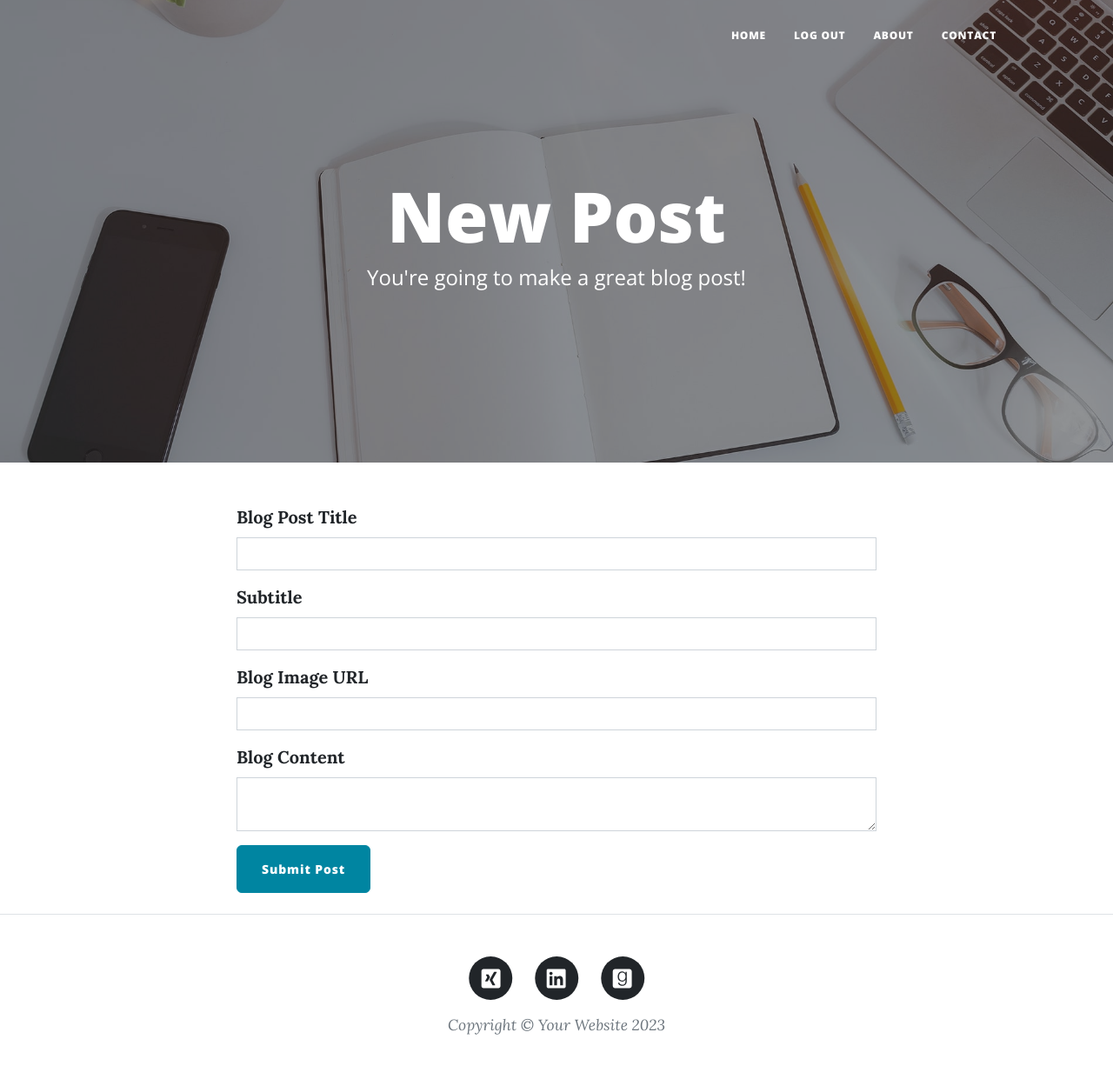
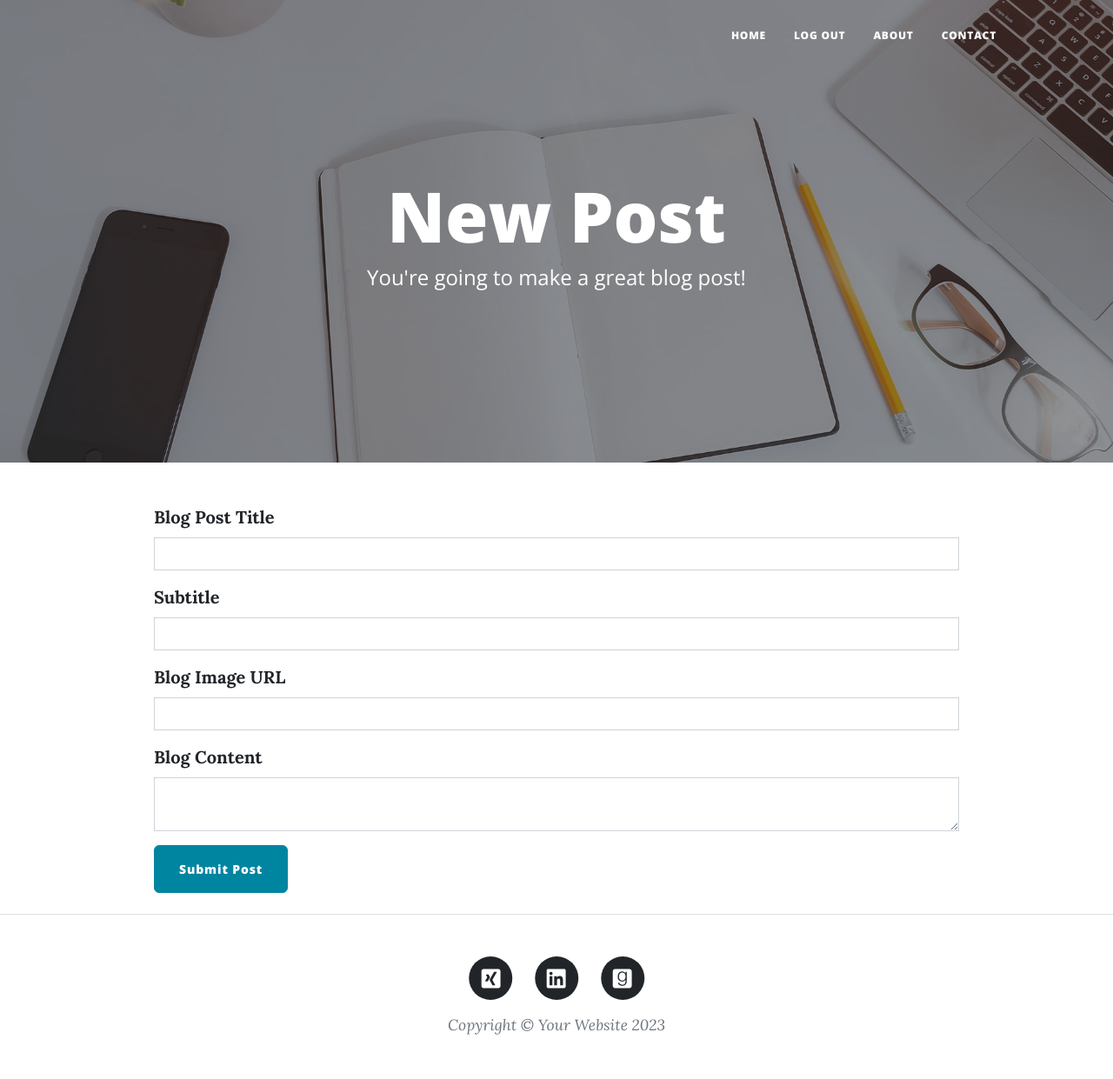
Before and after one commit to scaix/day-71-blog-deployment, a Flask app: page /new-post in a window 1280 px wide. Shown: the whole page at 87% size. Run offline with Flask 3, Linux system fonts and the light colour scheme; the visitor is signed in with stand-in values (Sample User, id 1); some libraries are stand-ins or nearby versions.

Commit message:
Extended width of text on post and make posts

```diff
--- a/templates/make-post.html
+++ b/templates/make-post.html
@@ -9,7 +9,7 @@
 >
   <div class="container position-relative px-4 px-lg-5">
     <div class="row gx-4 gx-lg-5 justify-content-center">
-      <div class="col-md-10 col-lg-8 col-xl-7">
+      <div class="col-md-10 col-lg-10 col-xl-10">
         <div class="page-heading">
           {% if is_edit: %}
           <h1>Edit Post</h1>
@@ -28,7 +28,7 @@
 <main class="mb-4">
   <div class="container">
     <div class="row">
-      <div class="col-lg-8 col-md-10 mx-auto">
+      <div class="col-lg-10 col-md-10 mx-auto">
         {{ ckeditor.load() }}
         {{ ckeditor.config(name='body') }}
         {{ render_form(form, novalidate=True, button_map={"submit": "primary"}) }}
--- a/templates/post.html
+++ b/templates/post.html
@@ -5,7 +5,7 @@
 <header class="masthead" style="background-image: url('{{post.img_url}}')">
   <div class="container position-relative px-4 px-lg-5">
     <div class="row gx-4 gx-lg-5 justify-content-center">
-      <div class="col-md-10 col-lg-8 col-xl-7">
+      <div class="col-md-10 col-lg-10 col-xl-10">
         <div class="post-heading">
           <h1>{{ post.title }}</h1>
           <h2 class="subheading">{{ post.subtitle }}</h2>
@@ -25,7 +25,7 @@
 <article>
   <div class="container px-4 px-lg-5">
     <div class="row gx-4 gx-lg-5 justify-content-center">
-      <div class="col-md-10 col-lg-8 col-xl-7">
+      <div class="col-md-10 col-lg-10 col-xl-10">
         {{ post.body|safe }}
         <!--Only show Edit Post button if user id is 1 (admin user) -->
         {% if current_user.id == 1 %}
```
